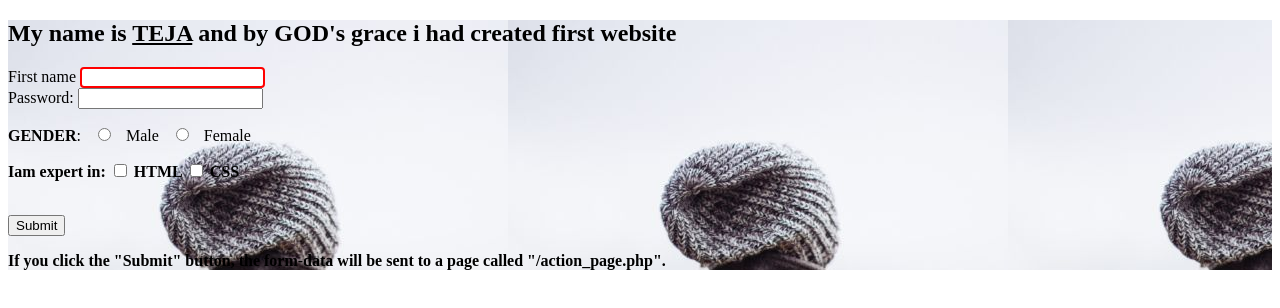
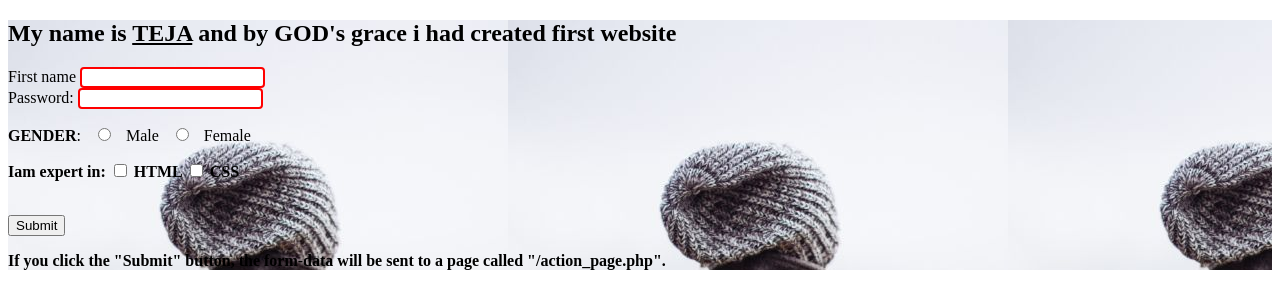
Before and after one commit to teja6392/HopeProject, a plain HTML site: page index.html in a window 1280 px wide. Drawn offline with Linux system fonts and the light colour scheme.

Commit message:
first commit

```diff
--- a/index.html
+++ b/index.html
@@ -7,6 +7,13 @@ input[type=text] {
   border: 2px solid red;
   border-radius: 4px;
 }
+
+input[type=password] {
+  box-sizing: border-box;
+  border: 2px solid red;
+  border-radius: 4px;
+}
+
 </style>
 
 </head>
```
